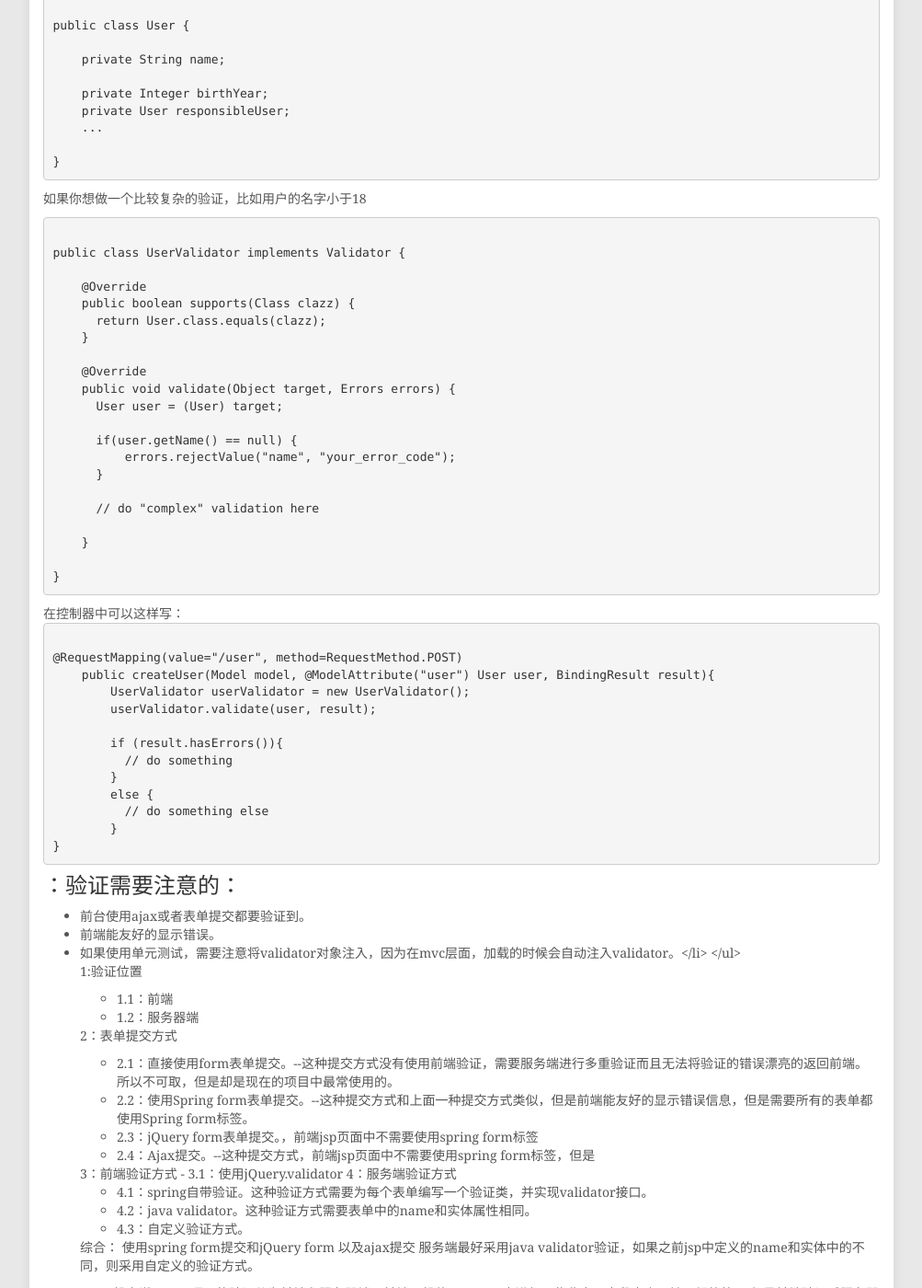
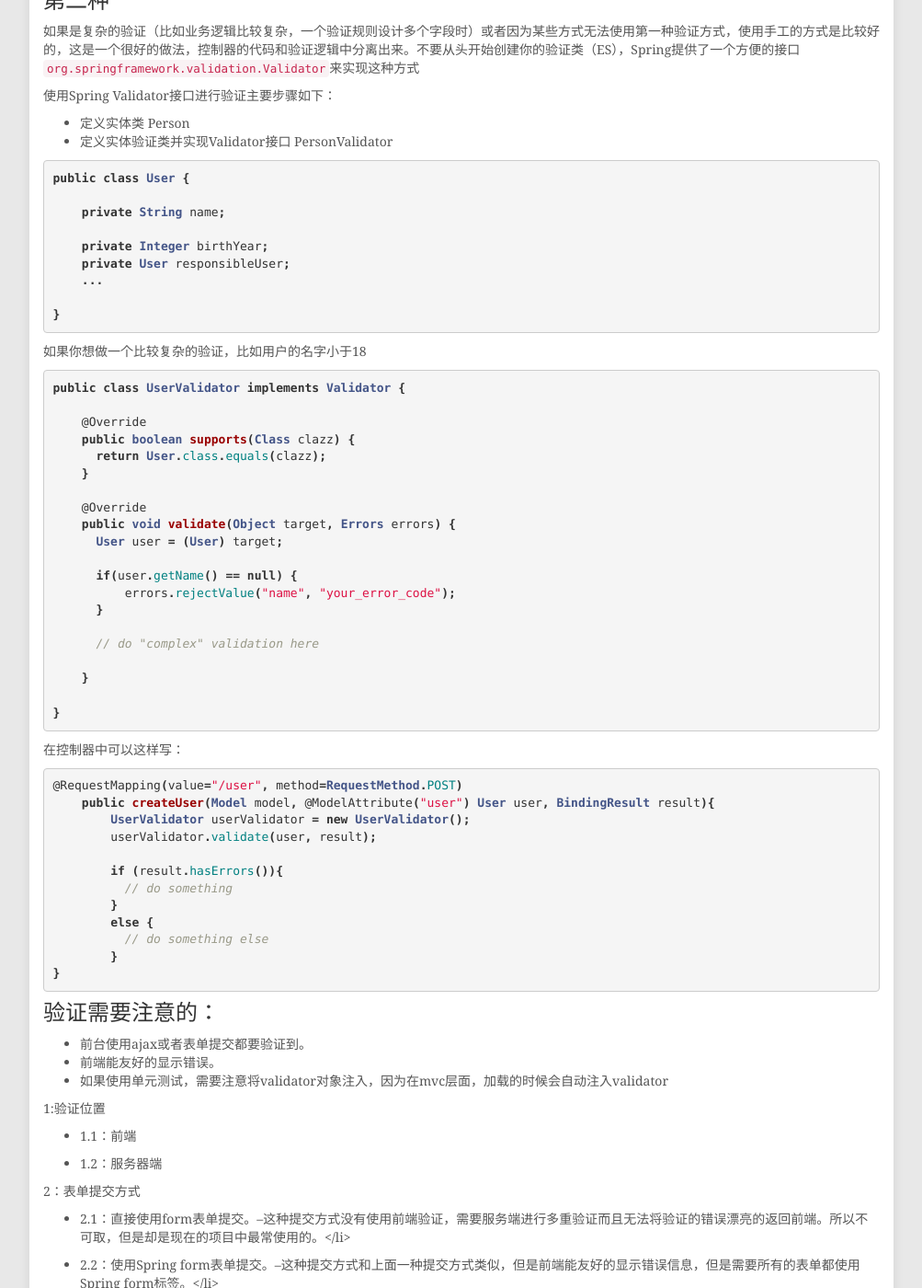
Before and after one commit to songqing/songqing.github.io, a Jekyll site: the page built from _posts/2014-06-30-spring-validator.md, in a window 1280 px wide and 1400 px high, scrolled down 810 px. Shown: the whole window at 92% size, without its empty margins (138-1141 px from the left). Built offline with Jekyll 4.4.1, drawn with Linux system fonts in a browser that asks for light colours; comment, search, counter and statistics services are not loaded; some of the changed text lies outside the part shown.

Commit message:
修改文章

````diff
--- a/_posts/2014-06-30-spring-validator.md
+++ b/_posts/2014-06-30-spring-validator.md
@@ -6,32 +6,39 @@ category: Spring
 tag: spring
 ---
 
-<p>在spring中，有三种不同的方式执行验证，基于注解，基于spring validator或者混合两种，并没有一种所谓的“最好的”的验证方式，但是也许有一种适合你！
+在spring中，有三种不同的方式执行验证，基于注解，基于spring validator或者混合两种，并没有一种所谓的“最好的”的验证方式，但是也许有一种适合你！
 
 Spring支持Bean Validation1.0(JSR-303)和Bean Validation1.1(JSR-349)，为了保持向前兼容，同时支持Spring validator接口。
 
-```c
+
+{% highlight java %}
 
 	public class User{
 	   private String name;
 	   .....
 	}
-```
+
+
+{% endhighlight %}
 
 ###第一种：###
 如果使用spring3.x和简单的验证，使用<code>javax.validation.constraints</code>注解。即jsr-303
 
-<pre class="brush: java;">
+
+{% highlight java %}
 
 	@NotNull
 	public class User{
 	   private String name;
 	   .....
 	}
-</pre>
+
+{% endhighlight %}
+
 使用这种方式，需要一个实现了jsr303的库，比如Hibernate Validator。这样你可以在控制器中，这样写：
 
-<pre class="brush: java;">
+
+{% highlight java %}
 
     public createUser(Model model, @Valid @ModelAttribute("user") User user, BindingResult result){
     if (result.hasErrors()){
@@ -41,22 +48,26 @@ Spring支持Bean Validation1.0(JSR-303)和Bean Validation1.1(JSR-349)，为了
       // do something else
     }
 }
-</pre>
+
+
+{% endhighlight %}
+
 
 **注意**  <code>@Valid</code> 如果user有一个空的name，<code>result.hasError()</code>将返回true。
 
 
-<h3>第二种</h3>
+###第二种
 
 如果是复杂的验证（比如业务逻辑比较复杂，一个验证规则设计多个字段时）或者因为某些方式无法使用第一种验证方式，使用手工的方式是比较好的，这是一个很好的做法，控制器的代码和验证逻辑中分离出来。不要从头开始创建你的验证类（ES），Spring提供了一个方便的接口<code>org.springframework.validation.Validator</code>来实现这种方式
 
 
 使用Spring Validator接口进行验证主要步骤如下：
-   <ul>
-     <li>定义实体类 Person</li>
-     <li>定义实体验证类并实现Validator接口 PersonValidator</li>
-   </ul>
-<pre class="brush: java;">
+
+  - 定义实体类 Person
+  - 定义实体验证类并实现Validator接口 PersonValidator
+
+{% highlight java %}
+
 
 public class User {
 
@@ -67,10 +78,15 @@ public class User {
     ...
 
 }
-</pre>
 
-<p>如果你想做一个比较复杂的验证，比如用户的名字小于18
-<pre class="brush: java">
+
+{% endhighlight %}
+
+
+如果你想做一个比较复杂的验证，比如用户的名字小于18
+
+{% highlight java %}
+
 
 public class UserValidator implements Validator {
 
@@ -92,9 +108,14 @@ public class UserValidator implements Validator {
     }
 
 }
-</pre>
+
+
+{% endhighlight %}
+
 在控制器中可以这样写：
-<pre class="brush: java">
+
+{% highlight java %}
+
 
 @RequestMapping(value="/user", method=RequestMethod.POST)
     public createUser(Model model, @ModelAttribute("user") User user, BindingResult result){
@@ -108,63 +129,48 @@ public class UserValidator implements Validator {
           // do something else
         }
 }
-</pre>
-
-<h3>：验证需要注意的：</h3>
-
-<ul>
-  <li>前台使用ajax或者表单提交都要验证到。</li>
-  <li>前端能友好的显示错误。</li>
-  <li>如果使用单元测试，需要注意将validator对象注入，因为在mvc层面，加载<mvc:annotation-driver>的时候会自动注入validator。</li>
-</ul>
 
 
+{% endhighlight %}
 
 
+###验证需要注意的：
+
+  - 前台使用ajax或者表单提交都要验证到。
+  - 前端能友好的显示错误。
+  - 如果使用单元测试，需要注意将validator对象注入，因为在mvc层面，加载<mvc:annotation-driver>的时候会自动注入validator
 
 
+1:验证位置
 
-<p>1:验证位置</p>
+- 1.1：前端
 
-<ul>
-<li> 1.1：前端 </li>
+- 1.2：服务器端
 
-<li> 1.2：服务器端</li>
-</ul>
+2：表单提交方式
 
-<p>
-2：表单提交方式</p>
+- 2.1：直接使用form表单提交。--这种提交方式没有使用前端验证，需要服务端进行多重验证而且无法将验证的错误漂亮的返回前端。所以不可取，但是却是现在的项目中最常使用的。</li>
 
-<ul>
+- 2.2：使用Spring form表单提交。--这种提交方式和上面一种提交方式类似，但是前端能友好的显示错误信息，但是需要所有的表单都使用Spring form标签。</li>
 
-<li> 2.1：直接使用form表单提交。--这种提交方式没有使用前端验证，需要服务端进行多重验证而且无法将验证的错误漂亮的返回前端。所以不可取，但是却是现在的项目中最常使用的。</li>
+- 2.3：jQuery form表单提交。，前端jsp页面中不需要使用spring form标签</li>
 
-<li> 2.2：使用Spring form表单提交。--这种提交方式和上面一种提交方式类似，但是前端能友好的显示错误信息，但是需要所有的表单都使用Spring form标签。</li>
+- 2.4：Ajax提交。--这种提交方式，前端jsp页面中不需要使用spring form标签，但是
 
-<li> 2.3：jQuery form表单提交。，前端jsp页面中不需要使用spring form标签</li>
+3：前端验证方式
 
-<li> 2.4：Ajax提交。--这种提交方式，前端jsp页面中不需要使用spring form标签，但是</li>
-</ul>
-3：前端验证方式
--    3.1：使用jQuery.validator
+  使用jQuery.validator
 
 4：服务端验证方式
 
-<ul>
-<li> 4.1：spring自带验证。这种验证方式需要为每个表单编写一个验证类，并实现validator接口。</li>
-<li> 4.2：java validator。这种验证方式需要表单中的name和实体属性相同。</li>
-<li> 4.3：自定义验证方式。</li>
-</ul>
+- 4.1：spring自带验证。这种验证方式需要为每个表单编写一个验证类，并实现validator接口。
+- 4.2：java validator。这种验证方式需要表单中的name和实体属性相同。
+- 4.3：自定义验证方式。
 
-<p>
 综合：
+
 使用spring form提交和jQuery form 以及ajax提交
 服务端最好采用java validator验证，如果之前jsp中定义的name和实体中的不同，则采用自定义的验证方式。
-</p>
 
-
-
-<p>
 1：一般来说，web项目的验证分为前端和服务器端。前端一般使用jQuery来进行一些非空，字段大小，输入规格等。
 但是前端验证后服务器端也需要进行验证。
-</p>
````
Also changed, not shown: _posts/2014-06-03-android-activity-lifecycle.md (+3 -5 lines), _posts/2014-06-28-lucence-index-build-and-search.md (+9 -6 lines), _posts/2014-07-26-idea-properties-mac-delete-soft.md (+1 -1 lines), _posts/2014-07-26-spring-validator.md (+10 -8 lines), _posts/2014-07-30-spring-mapping-adapter.md (+1 -0 lines).
